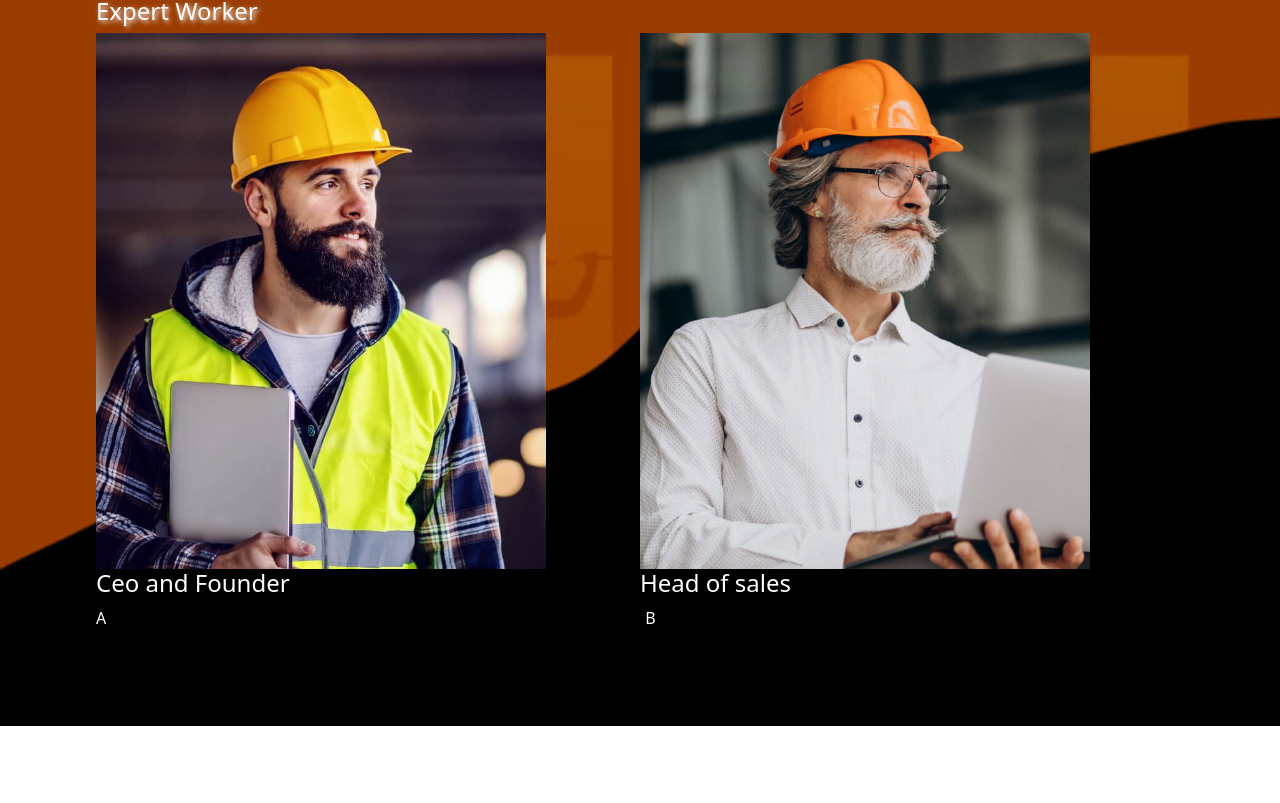
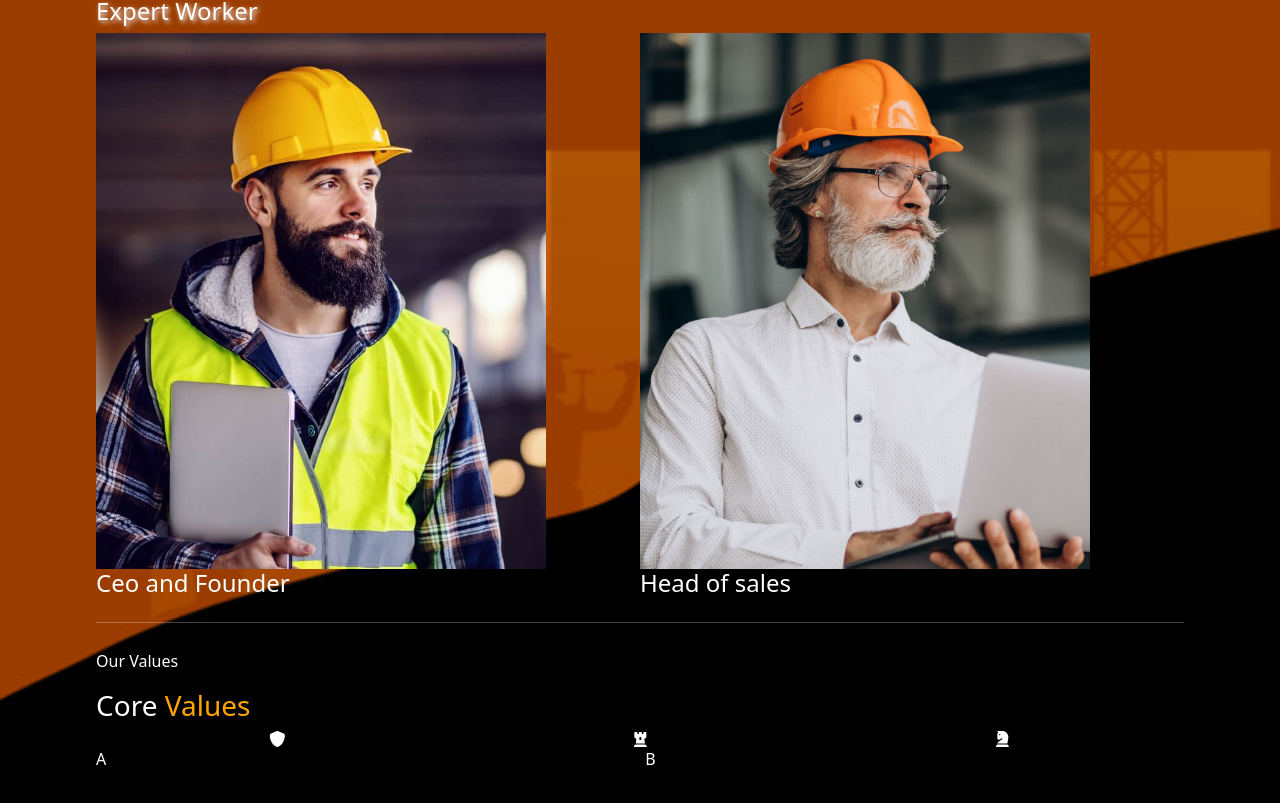
Before and after one commit to Nit-Sub/orcconstruction, a Next.js app: page /about in a window 1280 px wide. Shown: the part 1377-2180 px from the top of the page. Before the commit the page ends 2103 px from the top, so only its background shows below. Built offline with nearby package versions, Linux system fonts and the light colour scheme.

Commit message:
corevalues

```diff
--- /dev/null
+++ b/components/CoreValues.js
@@ -0,0 +1,38 @@
+import React from 'react'
+import styles from '@/styles/CoreValue.module.css';
+import { FontAwesomeIcon } from '@fortawesome/react-fontawesome'
+import { faShield } from '@fortawesome/free-solid-svg-icons';
+import { faChessRook } from '@fortawesome/free-solid-svg-icons'
+import { faChessKnight} from '@fortawesome/free-solid-svg-icons'
+
+
+const CoreValues = () => {
+  return (<>
+    <div>
+
+        <p className={styles.p}>
+            Our Values
+        </p>
+        <h3 className={styles.h3}> Core <span className={styles.span}>Values </span></h3>
+    </div>
+    <div className={styles.row}>
+
+    <div className={styles.column}>
+    <FontAwesomeIcon icon={faShield} />
+        </div>
+
+
+    <div className={styles.column}>
+    <FontAwesomeIcon icon={faChessRook}/>
+        </div>
+
+    <div className={styles.column}>
+    <FontAwesomeIcon icon={faChessKnight}/>
+
+        </div>
+    </div>
+    </>
+  )
+}
+
+export default CoreValues
--- a/pages/about.js
+++ b/pages/about.js
@@ -11,6 +11,7 @@ import sign from "../public/static/sign.svg";
 import about2 from '../public/static/about2.jpg';
 import about3 from '../public/static/about3.jpg';
 import Team from '@/components/Team';
+import CoreValues from '@/components/CoreValues';
 
 
 
@@ -78,6 +79,8 @@ const about = () => {
         < hr className={styles.hrcolor}/>
         <h4 className={styles.team} >Expert Worker</h4>
         <Team/>
+        < hr className={styles.hrcolor}/>
+        <CoreValues/>
         <div className={styles.row}>
       A
 
--- /dev/null
+++ b/styles/CoreValue.module.css
@@ -0,0 +1,27 @@
+.p{
+    color: white;
+    margin-top: 10px;
+}
+.h3{
+    color: white;
+}
+
+.span{
+    color: orange;
+}
+.row {
+    display: flex;
+    flex-direction: row;
+    flex-wrap: wrap;
+    width: 100%;
+    color: white;
+
+  }
+
+  .column {
+    display: flex;
+    flex-direction: column;
+    flex-basis: 100%;
+    flex: 1;
+    color: white;
+  }
```
